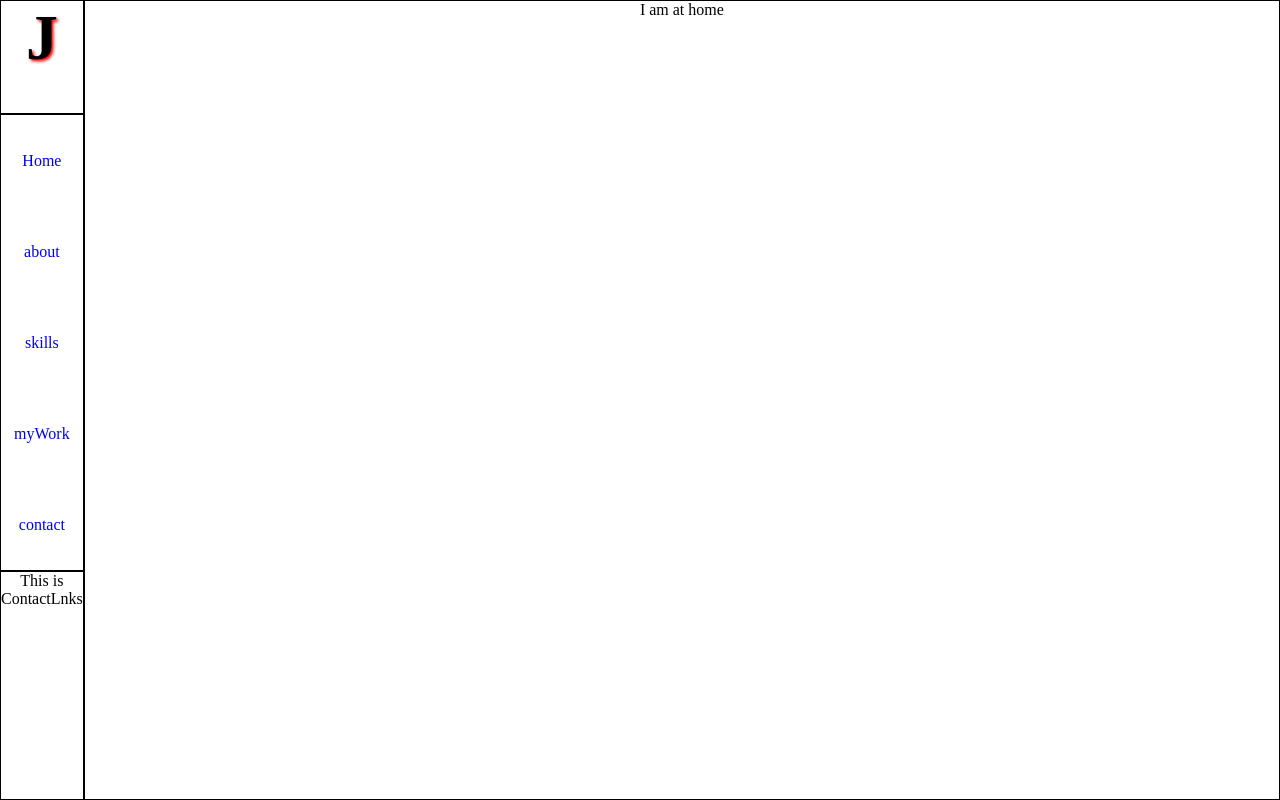
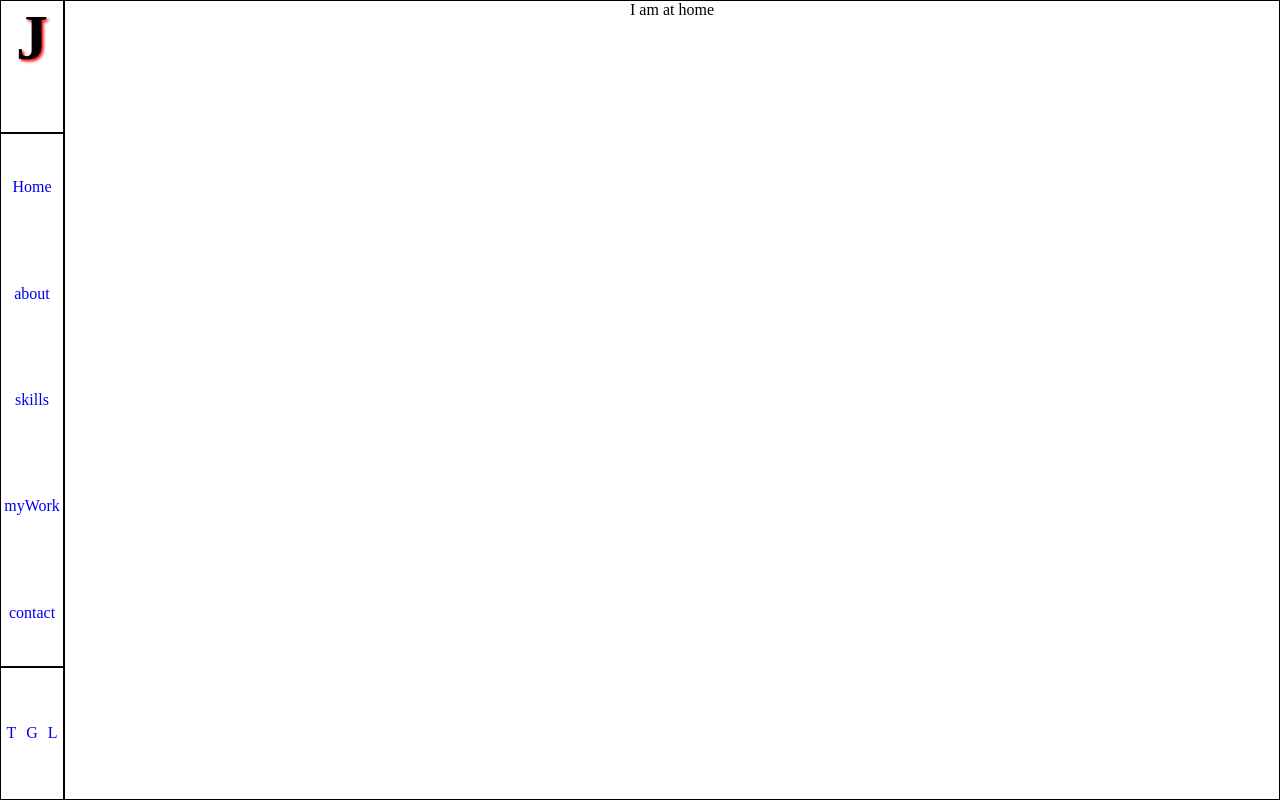
Before and after one commit to jazzyyss/portfolio, a React (Create React App) app: page / in a window 1280 px wide. Built offline with nearby package versions, Linux system fonts and the light colour scheme.

Commit message:
finished basic navbar

```diff
--- a/public/index.html
+++ b/public/index.html
@@ -14,7 +14,7 @@
       manifest.json provides metadata used when your web app is installed on a
       user's mobile device or desktop. See https://developers.google.com/web/fundamentals/web-app-manifest/
     -->
-    <link rel="manifest" href="%PUBLIC_URL%/manifest.json" />
+    <!--<link rel="manifest" href="%PUBLIC_URL%/manifest.json" />-->
     <!--
       Notice the use of %PUBLIC_URL% in the tags above.
       It will be replaced with the URL of the `public` folder during the build.
--- a/src/App.css
+++ b/src/App.css
@@ -10,7 +10,7 @@
 /*navbar*/
 .navbar {
   display: grid;
-  grid-template-rows: 1fr 4fr 2fr;
+  grid-template-rows: 1fr 4fr 1fr;
   text-justify: center;
 }
 .navbar .navChild {
@@ -25,6 +25,12 @@
   display: grid;
   grid-template-rows: repeat(5, 1fr);
   align-items: center;
+  color: black;
+}
+.navbar .contactMain {
+  display: grid;
+  grid-template-columns: repeat(3, 1fr);
+  align-items: center;
 }
 /*showcase*/
 .showcase {
--- a/src/App.js
+++ b/src/App.js
@@ -6,6 +6,7 @@ import Skills from "./components/skills";
 import MyWork from "./components/myWork";
 import Contact from "./components/contact";
 import Navbar from "./components/navbar";
+import NotFound from "./components/notFound";
 import "./App.css";
 
 function App() {
@@ -20,6 +21,8 @@ function App() {
             <Route path="/myWork" component={MyWork} />
             <Route path="/about" component={About} />
             <Route path="/" exact component={Home} />
+            <Route path="/not-found" component={NotFound} />
+            <Redirect to="/not-found" />
           </Switch>
         </div>
       </div>
--- a/src/components/contactLinks.jsx
+++ b/src/components/contactLinks.jsx
@@ -1,6 +1,14 @@
 import React from "react";
+import { Link } from "react-router-dom";
+
 const ContactLnks = (props) => {
-  return <div className="navChild contactMain">This is ContactLnks</div>;
+  return (
+    <div className="navChild contactMain">
+      <Link to="/twitter">T</Link>
+      <Link to="/gitHub">G</Link>
+      <Link to="/linkedIn">L</Link>
+    </div>
+  );
 };
 
 export default ContactLnks;
--- /dev/null
+++ b/src/components/notFound.jsx
@@ -0,0 +1,6 @@
+import React from "react";
+const NotFound = (props) => {
+  return <div>Not Found</div>;
+};
+
+export default NotFound;
```
